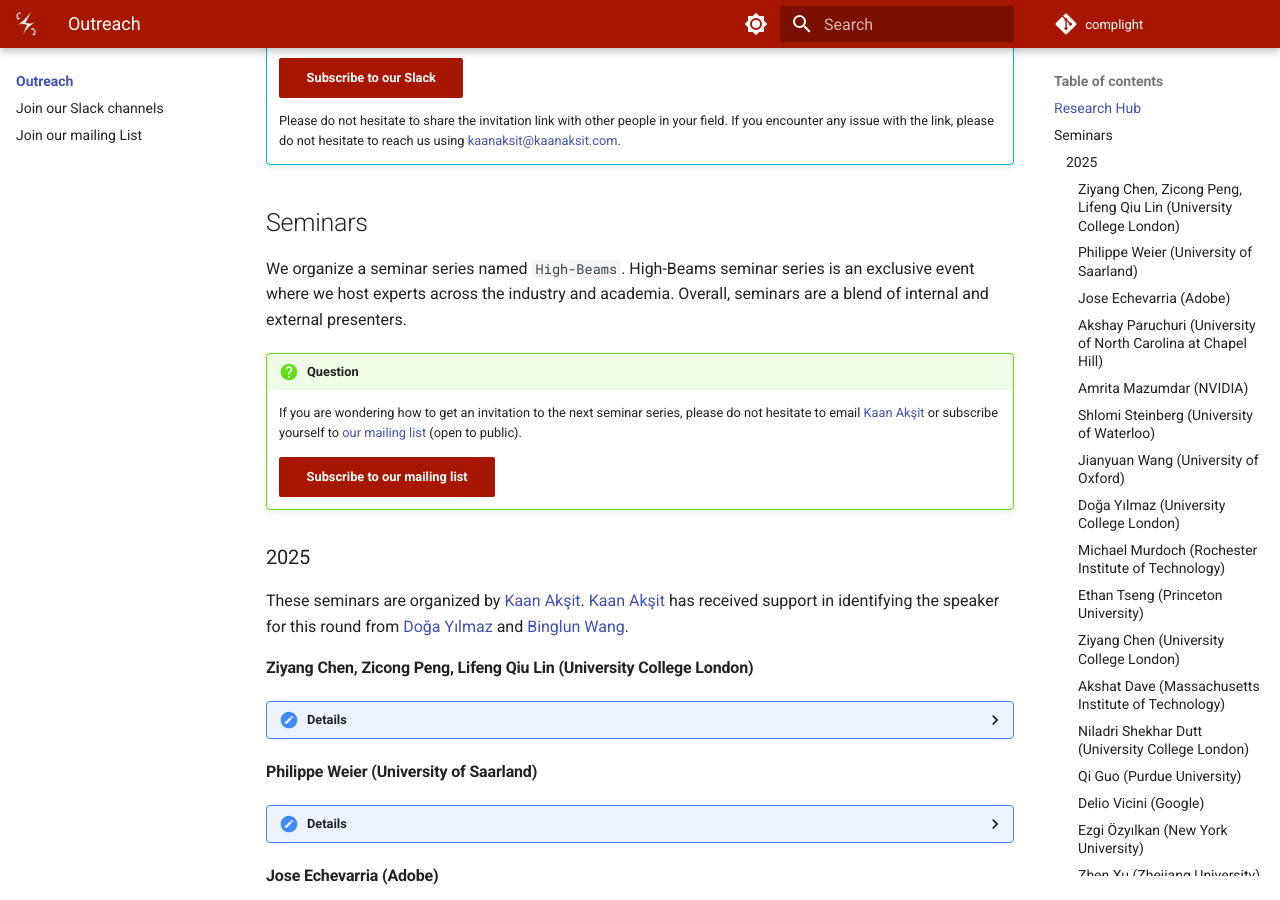
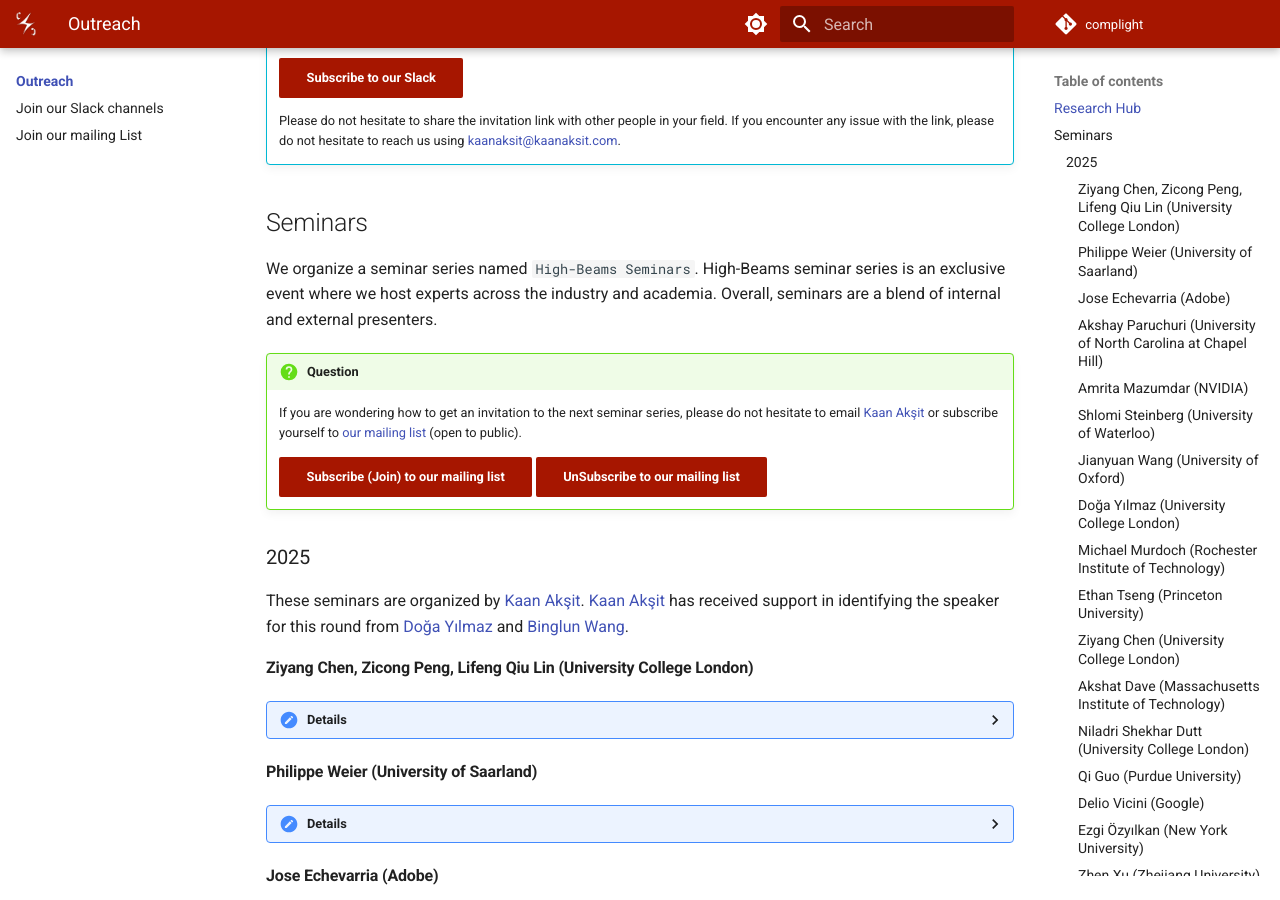
Before and after one commit to complight/complight.github.io, an MkDocs documentation site: the page built from docs/outreach/index.md, in a window 1280 px wide and 900 px high, scrolled down 644 px. Built offline with MkDocs 1.6.1 and Material for MkDocs 9.7.7, drawn with Linux system fonts in a browser that asks for light colours.

Commit message:
Updating the outreach page.

```diff
--- a/docs/outreach/index.md
+++ b/docs/outreach/index.md
@@ -22,14 +22,15 @@
 
 
 ## Seminars
-We organize a seminar series named `High-Beams`.
+We organize a seminar series named `High-Beams Seminars`.
 High-Beams seminar series is an exclusive event where we host experts across the industry and academia.
 Overall, seminars are a blend of internal and external presenters.
 
 !!! Question
-    If you are wondering how to get an invitation to the next seminar series, please do not hesitate to email [Kaan Akşit](mailto:kaanaksit@kaanaksit.com) or subscribe yourself to [our mailing list](https://www.mailinglists.ucl.ac.uk/mailman/listinfo/high-beams-seminars) (open to public).
+    If you are wondering how to get an invitation to the next seminar series, please do not hesitate to email [Kaan Akşit](mailto:kaanaksit@kaanaksit.com) or subscribe yourself to [our mailing list](mailto:high-beams-seminars-join@ucl.ac.uk) (open to public).
 
-    [Subscribe to our mailing list](https://www.mailinglists.ucl.ac.uk/mailman/listinfo/high-beams-seminars){ .md-button .md-button--primary }
+    [Subscribe (Join) to our mailing list](mailto:high-beams-seminars-join@ucl.ac.uk){ .md-button .md-button--primary }
+    [UnSubscribe to our mailing list](mailto:high-beams-seminars-unsubscribe@ucl.ac.uk){ .md-button .md-button--primary }
 
 
 ### 2025
```
